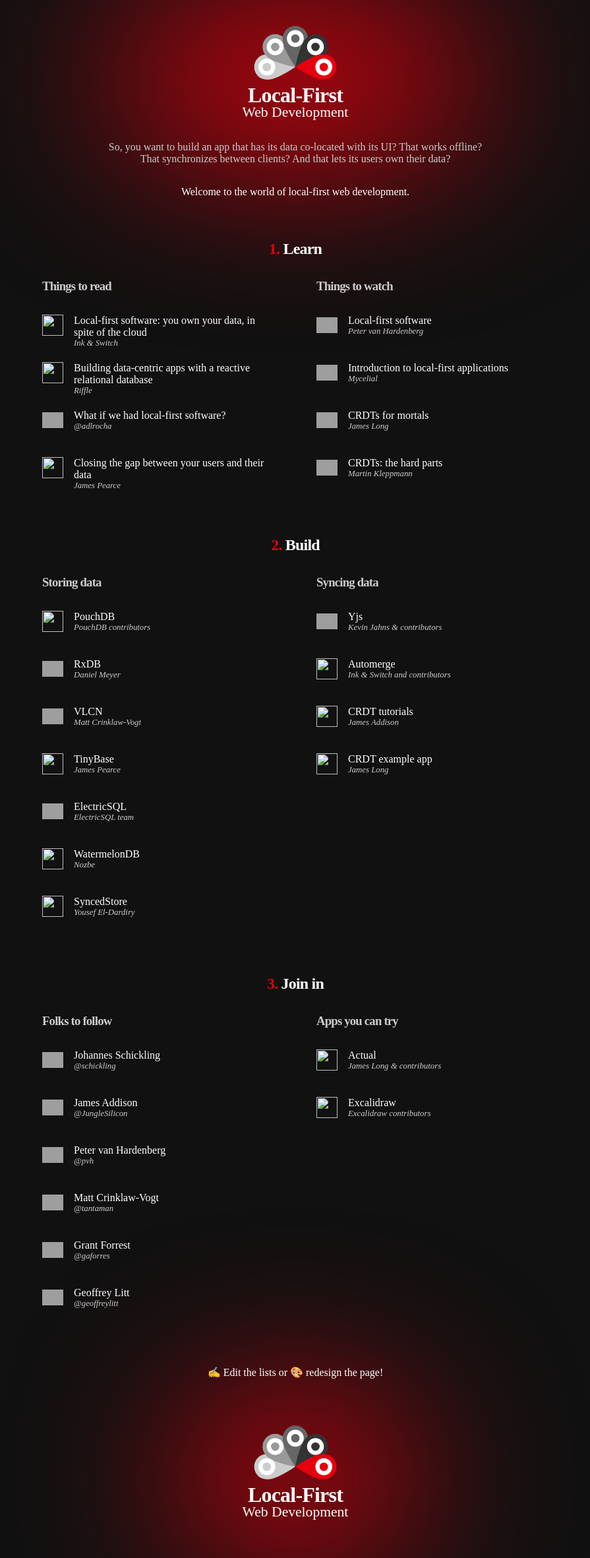
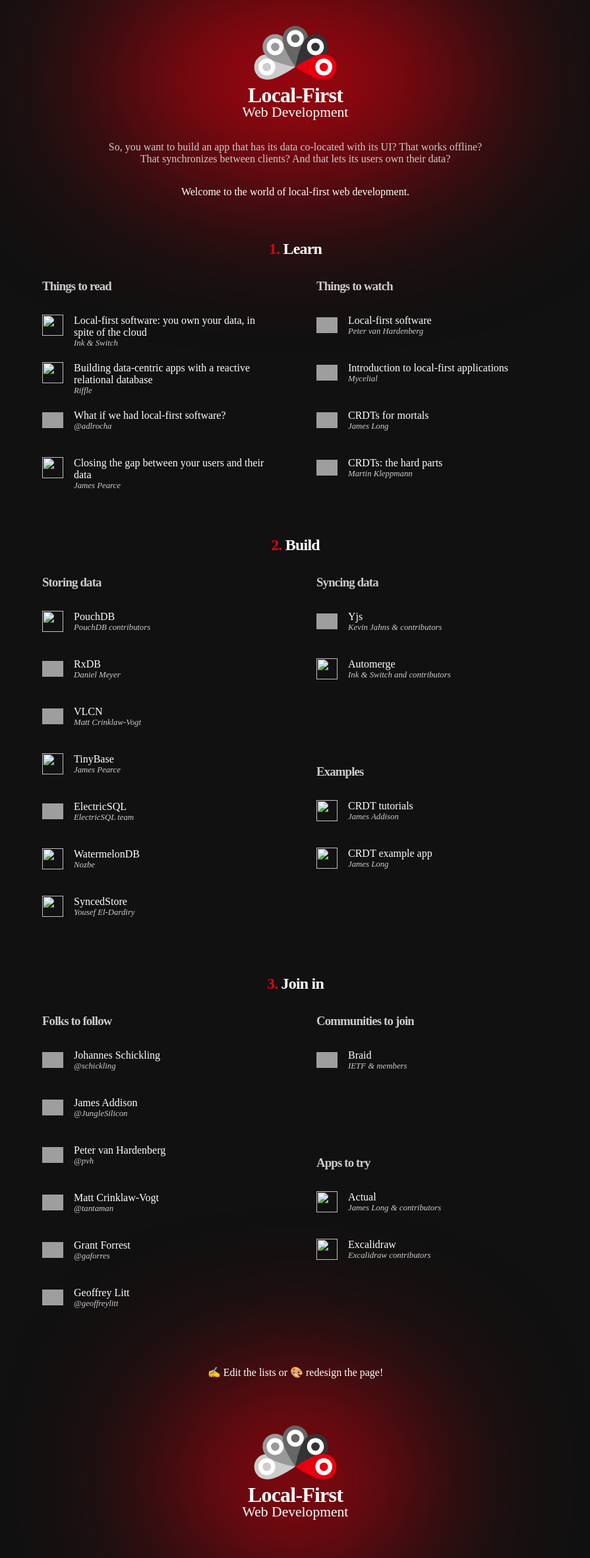
Before and after one commit to mylofi/localfirstweb.dev, a Jekyll site: the page built from index.html, in a window 1280 px wide. Shown: the whole page at 66% size, without its empty margins (192-1087 px from the left). Built offline with Jekyll 4.4.1, drawn with Linux system fonts in a browser that asks for light colours; some web fonts are replaced; grey boxes are pictures that could not be loaded.

Commit message:
Add communities & examples sections

```diff
--- a/_data/content.json
+++ b/_data/content.json
@@ -69,6 +69,7 @@
     "sections": [
       {
         "title": "Storing data",
+        "class": "row2",
         "items": [
           {
             "title": "PouchDB",
@@ -129,6 +130,11 @@
             "url": "https://automerge.org",
             "icon": "https://automerge.org/img/favicon.ico"
           },
+        ]
+      },
+      {
+        "title": "Examples",
+        "items": [
           {
             "title": "CRDT tutorials",
             "author": "James Addison",
@@ -151,6 +157,7 @@
     "sections": [
       {
         "title": "Folks to follow",
+        "class": "row2",
         "items": [
           {
             "title": "Johannes Schickling",
@@ -191,7 +198,18 @@
         ]
       },
       {
-        "title": "Apps you can try",
+        "title": "Communities to join",
+        "items": [
+          {
+            "title": "Braid",
+            "author": "IETF & members",
+            "url": "https://braid.org",
+            "icon": "https://www.ietf.org/lib/dt/9.8.0/ietf/images/ietf-logo-nor-mask.svg"
+          }
+        ]
+      },
+      {
+        "title": "Apps to try",
         "items": [
           {
             "title": "Actual",
--- a/assets/css/main.scss
+++ b/assets/css/main.scss
@@ -159,5 +159,8 @@
       text-align: center;
       grid-column: span 2;
     }
+    section.row2 {
+      grid-row: span 2;
+    }
   }
 }
--- a/index.html
+++ b/index.html
@@ -60,7 +60,7 @@
       {%for group in site.data.content%}
       <h2><em>{{group.index}}.</em> {{group.title}}</h2>
       {%for section in group.sections%}
-      <section>
+      <section class="{{section.class}}">
         <h3>{{section.title}}</h3>
         <ul>
           {%for item in section.items%}
```
